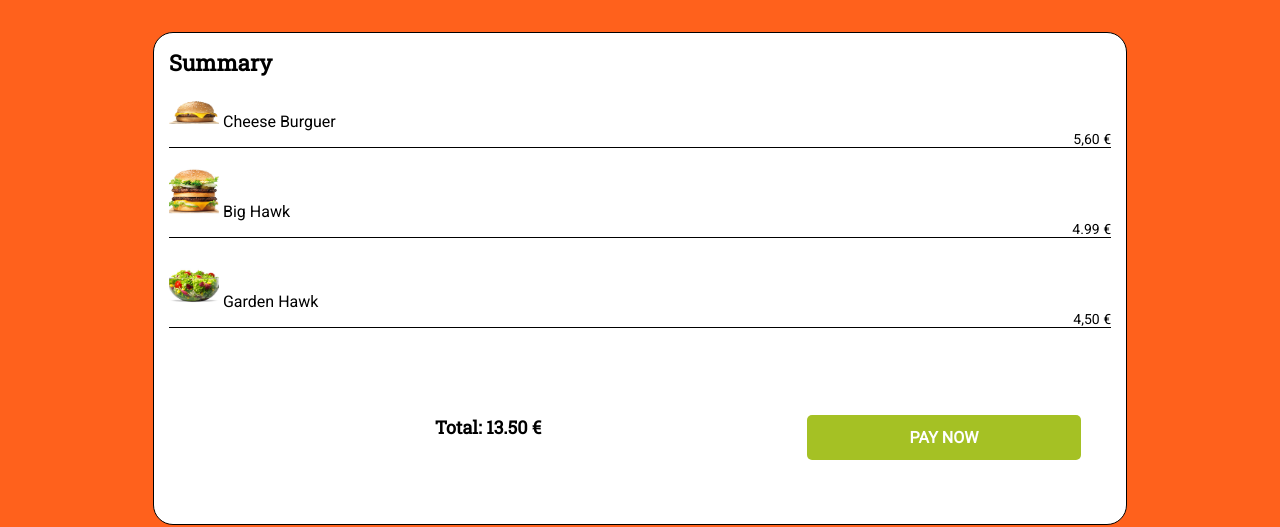
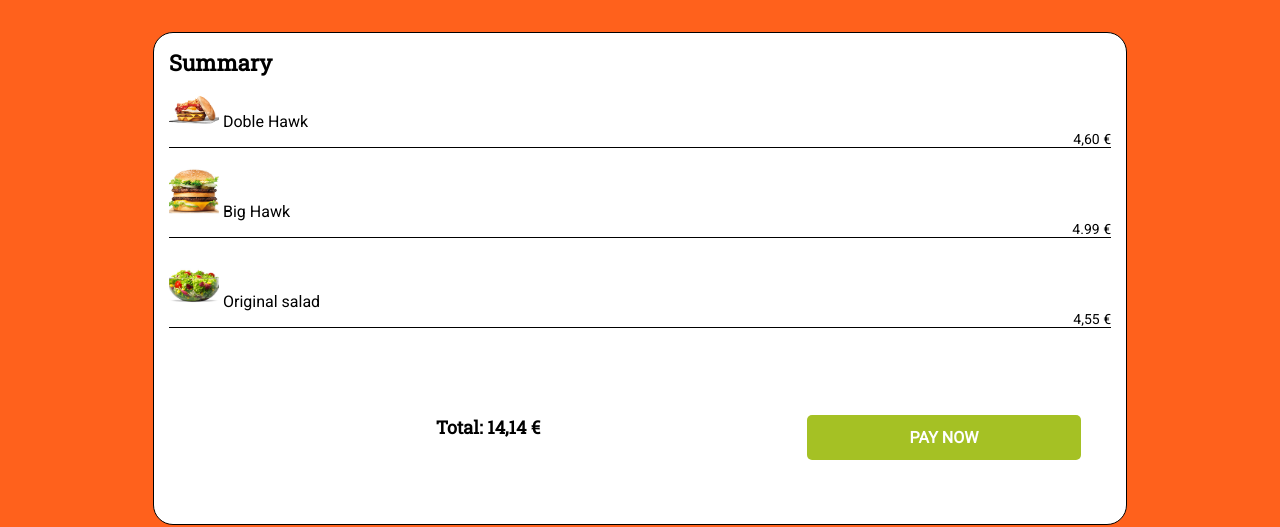
Before and after one commit to cArlitXs/HawksBurgers, a Jekyll site: the page built from summary.html, in a window 1280 px wide and 1195 px high. Shown: the part 397-924 px from the top of the window. Built offline with Jekyll 4.4.1, drawn with Linux system fonts in a browser that asks for light colours.

Commit message:
cambio precios summary

```diff
--- a/summary.html
+++ b/summary.html
@@ -51,10 +51,10 @@ permalink: /summary
 					<div id="pedido"  >
 						<div id="hamburguesa1">
 							<div  >
-								<div style="display: inline-block;background: url('images/cheeseburger.png') center no-repeat; background-size: cover;height: 50px;width: 50px;"></div> Cheese Burguer
+								<div style="display: inline-block;background: url('images/DobleKing.png') center no-repeat; background-size: cover;height: 50px;width: 50px;"></div> Doble Hawk
 							</div>
 							<div id="precio1">
-								<p>5,60 €</p>
+								<p>4,60 €</p>
 							</div>
 						</div>
 						<br>
@@ -70,10 +70,10 @@ permalink: /summary
 						<br>
 						<div id="hamburguesa3" >
 							<div >
-								<div style="display: inline-block;background: url('images/ensaladaoriginal.jpg') center no-repeat; background-size: cover;height: 50px;width: 50px;"></div> Garden Hawk
+								<div style="display: inline-block;background: url('images/ensaladaoriginal.jpg') center no-repeat; background-size: cover;height: 50px;width: 50px;"></div> Original salad
 							</div>
 							<div id="precio3"  >
-								<p>4,50 €</p>
+								<p>4,55 €</p>
 							</div>
 
 						</div>
@@ -84,7 +84,7 @@ permalink: /summary
 					<br>
 					<div id="compra" class="row" style="padding: 15px;">
 						<div class="col-8">
-							<h6>Total: 13.50 €</h6>
+							<h6>Total: 14,14 €</h6>
 						</div>
 						<div class="col-4">
 							<!--<input class="button button1" type="button" name="botoncompra" id="botoncompra" value="PAY NOW">-->
```
